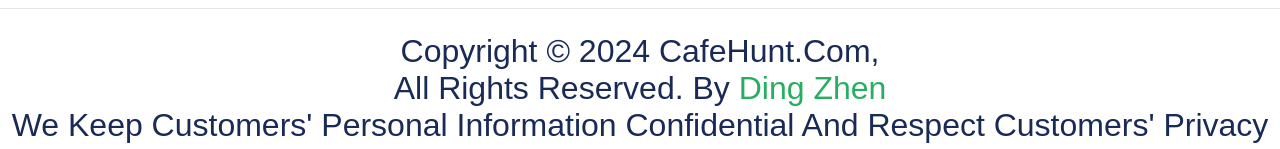
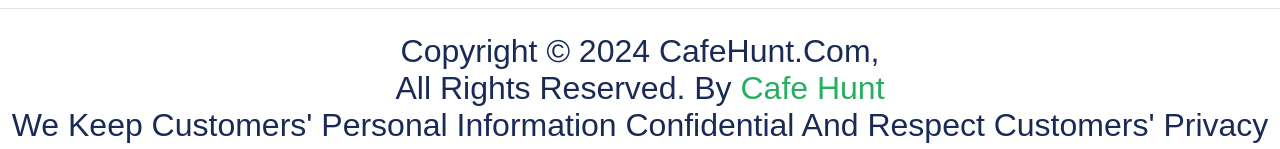
Before and after one commit to Toshiakia/Cafe_hunt_demo, a plain HTML site: page shop.html in a window 1280 px wide. Shown: the part 7618-7767 px from the top of the page. Drawn offline with Linux system fonts and the light colour scheme.

Commit message:
Update shop.html

```diff
--- a/shop.html
+++ b/shop.html
@@ -461,7 +461,7 @@
     </div>
 
     <div class="credit">
-        <p>Copyright © 2024 CafeHunt.com,<br>All rights reserved. by <span>Ding Zhen</span><br>We keep customers' personal information confidential and respect customers' privacy</p>
+        <p>Copyright © 2024 CafeHunt.com,<br>All rights reserved. by <span>Cafe Hunt</span><br>We keep customers' personal information confidential and respect customers' privacy</p>
     </div>
 </section>
 
```
